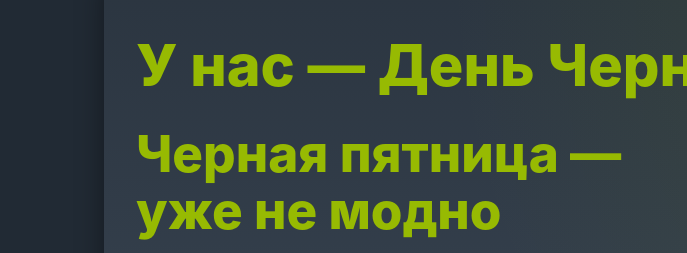
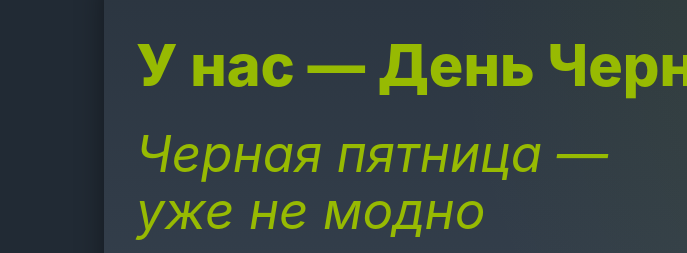
Before and after one commit to ArtVitUs/black-cat-landing, a plain HTML site: page index.html in a window 1280 px wide. Shown: the part 89-342 px from the top of the page, 0-687 px from the left. Drawn offline with Linux system fonts and the light colour scheme.

Commit message:
Update index.html

```diff
--- a/index.html
+++ b/index.html
@@ -65,11 +65,12 @@ h1.hero-title {
 
 /* h2: “Черная пятница — уже не модно.” */
 .hero-subtitle {
-  font-weight: 800;
+  font-weight: 400;         /* было 800 — убрали жирный */
+  font-style: italic;       /* включили курсив */
   color: var(--accent);
   font-size: clamp(32px, 4vw, 52px);
   line-height: 1.1;
-  margin: 0 0 12px 0; /* убрали верхний отступ, оставили только нижний */
+  margin: 0 0 12px 0;
   padding: 0;
 }
 
```
